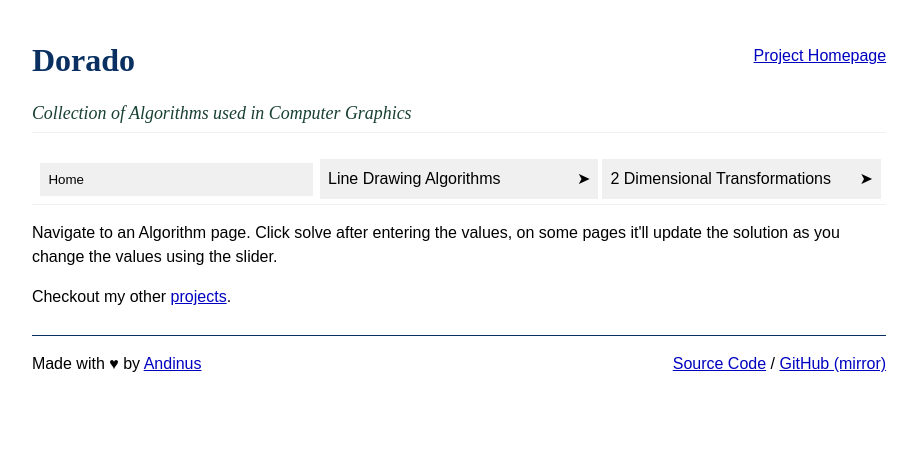
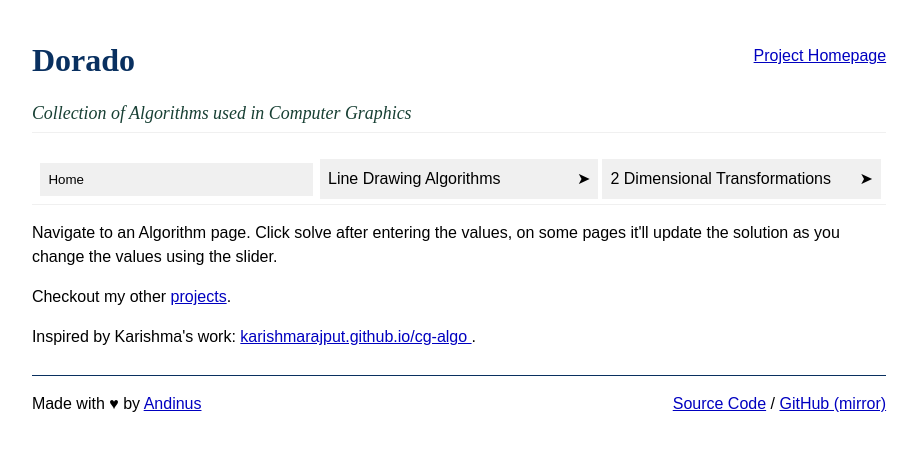
Before and after one commit to andinus/dorado, a Svelte app: page / in a window 1280 px wide. Shown: the top 450 px of the page, without its empty margins (181-1098 px from the left). Built offline with nearby package versions, Linux system fonts and the light colour scheme.

Commit message:
Add Translation to navbar

```diff
--- a/src/Home.svelte
+++ b/src/Home.svelte
@@ -7,3 +7,9 @@
   Checkout my other
   <a href="https://andinus.unfla.me/projects">projects</a>.
 </p>
+<p>
+  Inspired by Karishma's work:
+  <a href="https://karishmarajput.github.io/cg-algo">
+    karishmarajput.github.io/cg-algo
+  </a>.
+</p>
--- a/src/Navbar.svelte
+++ b/src/Navbar.svelte
@@ -5,6 +5,7 @@
   import DDA from './algorithms/line-drawing/DDA.svelte';
   import Bresenham from './algorithms/line-drawing/Bresenham.svelte';
   import Scaling from './algorithms/2d-transformations/Scaling.svelte';
+  import Translation from './algorithms/2d-transformations/Translation.svelte';
 
   const dispatch = createEventDispatcher();
   const changePage = (p) => dispatch('message', { page: p });
@@ -31,7 +32,7 @@
       <button on:click={() => changePage(Scaling)}>
         Scaling
       </button>
-      <button on:click={() => alert("Not Implemented.")}>
+      <button on:click={() => changePage(Translation)}>
         Translation
       </button>
     </div>
```
